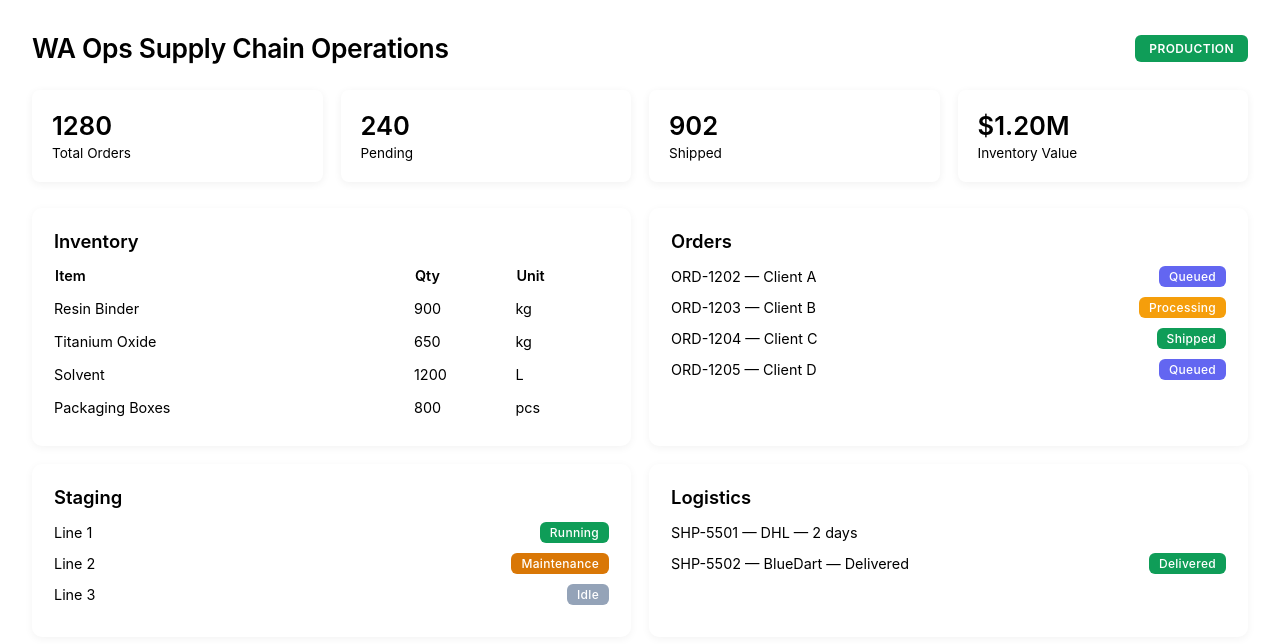
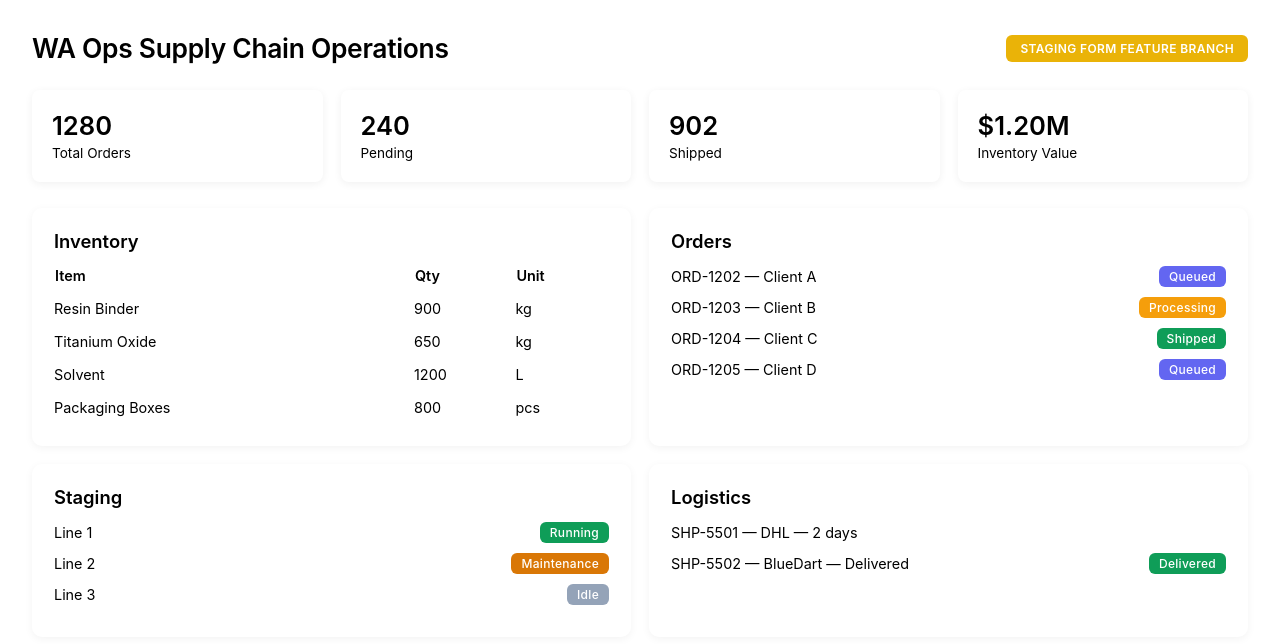
Before and after one commit to Abdul1028/sample-react-app, a React (Create React App) app: page / in a window 1280 px wide. Shown: the top 644 px of the page. Built offline with nearby package versions, Linux system fonts and the light colour scheme; the HTML template or start-up script is replaced by a standard one.

Commit message:
Update App.js

```diff
--- a/src/App.js
+++ b/src/App.js
@@ -2,9 +2,7 @@ import "./App.css";
 import "./index.css";
 
 function App() {
-  const env = window.location.hostname.includes("staging")
-    ? "STAGING"
-    : "PRODUCTION";
+  const env = "STAGING FORM FEATURE BRANCH"
 
   const kpis = {
     totalOrders: 1280,
```
